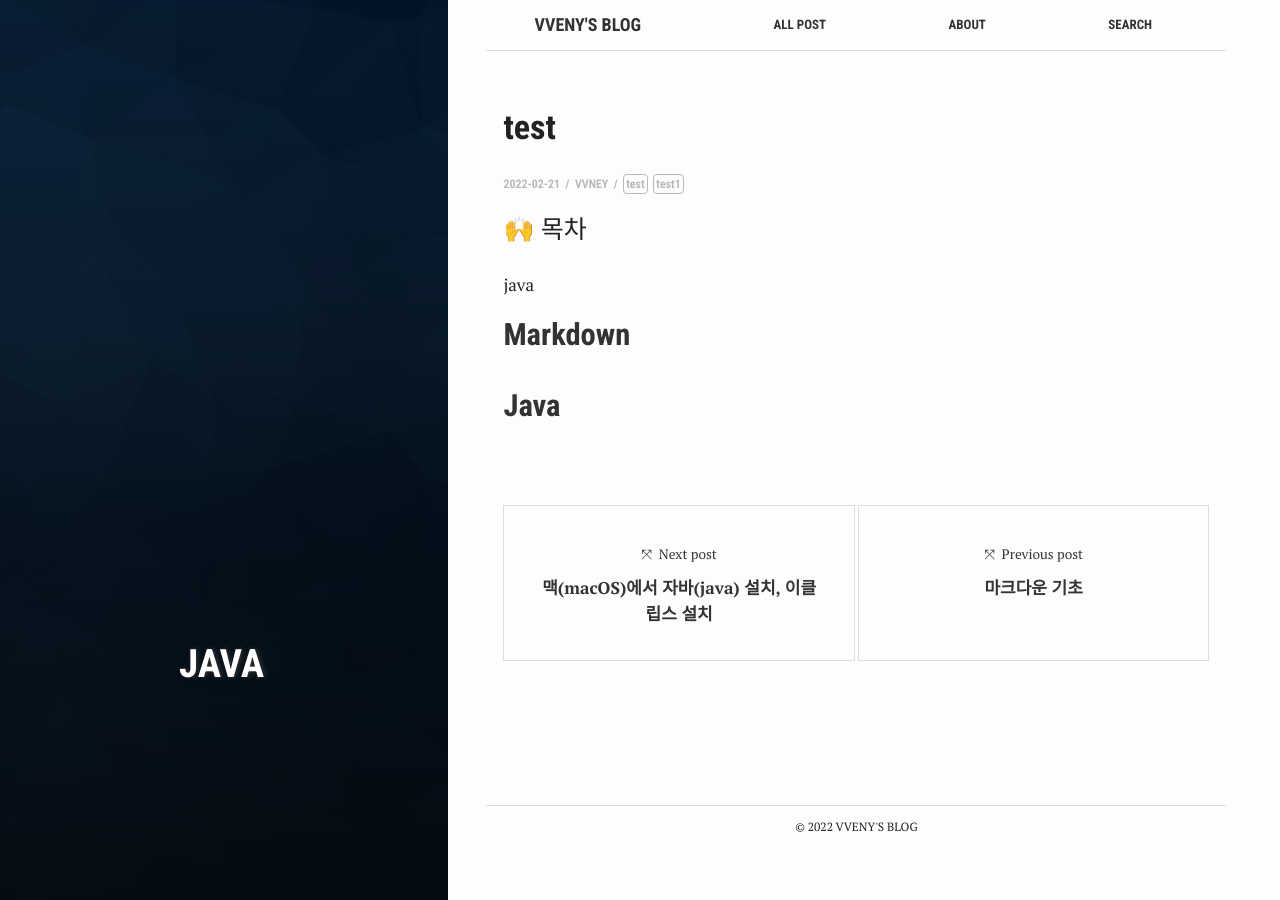
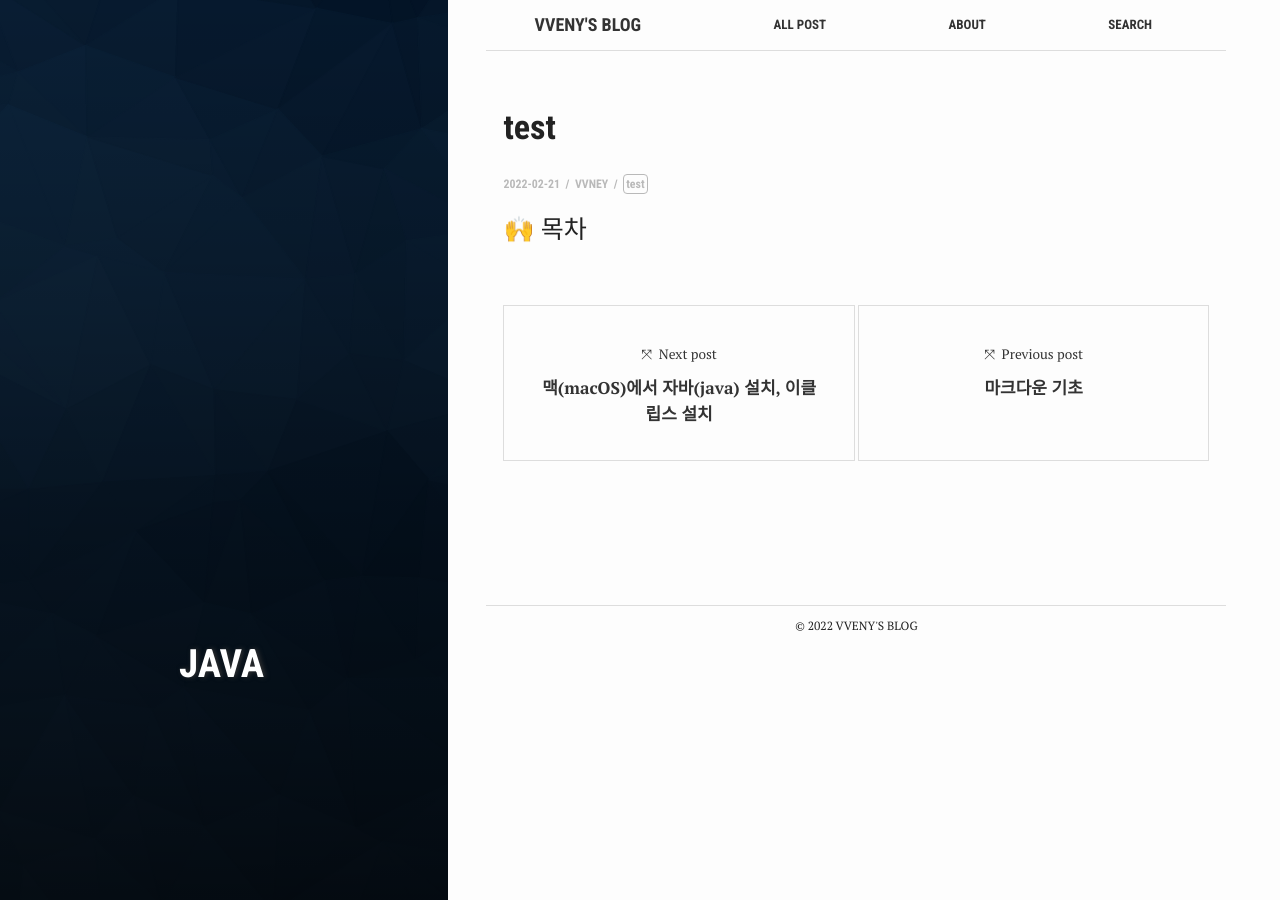
Before and after one commit to hyevin-Kim/hyevin-Kim.github.io, a Jekyll site: the page built from _posts/2022-02-22-Mountain.md, in a window 1280 px wide. Built offline with Jekyll 4.4.1, drawn with Linux system fonts in a browser that asks for light colours; some web fonts are replaced.

```diff
--- a/_layouts/category.html
+++ b/_layouts/category.html
@@ -2,7 +2,7 @@
 layout: default
 ---
 
-{% assign category = page.category | default: page.title %}
+{% assign category =  page.category| default: page.title %}
 {% for post in site.categories[category] %}
     <article class="index-page">
         <h4>
--- a/_posts/2022-02-18-markdown.md
+++ b/_posts/2022-02-18-markdown.md
@@ -6,8 +6,8 @@ crawlertitle: "markdown?"
 date: 2022-02-18
 summary: "마크다운 기초 설명"
 excerpt: "맥(macOS)에서 자바(java) 설치, 이클립스 설치"
-category: "markdown"
-tags: [git blog, markdown]
+category: "gitblog"
+tags: [git blog]
 author: vvney
 ---
 
--- a/_posts/2022-02-22-Mountain.md
+++ b/_posts/2022-02-22-Mountain.md
@@ -7,32 +7,6 @@ date: 2022-02-21
 #summary: ""
 #excerpt: "맥(macOS)에서 자바(java) 설치, 이클립스 설치"
 category: "java"
-tags: [test, test1]
+tags: [test]
 author: vvney
 ---
-
-
-
-{{ page.category }}
-
-{% for category in site.categories %}
-<h2 class="category-key" id="{{ category | first }}">
-    <a href="{{ site.baseurl }}/category/{{ category | first }}">
-    {{ category | first | capitalize }}
-    </a>
-</h2>
-{% endfor %}
-
-<ul class="year">
-	{% for post in site.posts %} {% if post.category==category | first %}
-	<li>
-		{% if post.lastmod %}
-		<a href="{{ post.url | relative_url}}">{{ post.title }}</a>
-		<span class="date">{{ post.lastmod | date: "%Y-%m-%Y" }}</span>
-		{% else %}
-		<a href="{{ post.url | relative_url}}">{{ post.title }}</a>
-		<span class="date">{{ post.date | date: "%Y-%m-%d" }}</span>
-		{% endif %}
-	</li>
-	{% endif %} {% endfor %}
-</ul>
```
Also changed, not shown: _posts/2022-02-23-install-java.md (+11 -3 lines), category/gitblog.md (added, +5 -0 lines), index.html (+10 -9 lines), category/java.md (line endings or trailing spaces), 13 other files.
